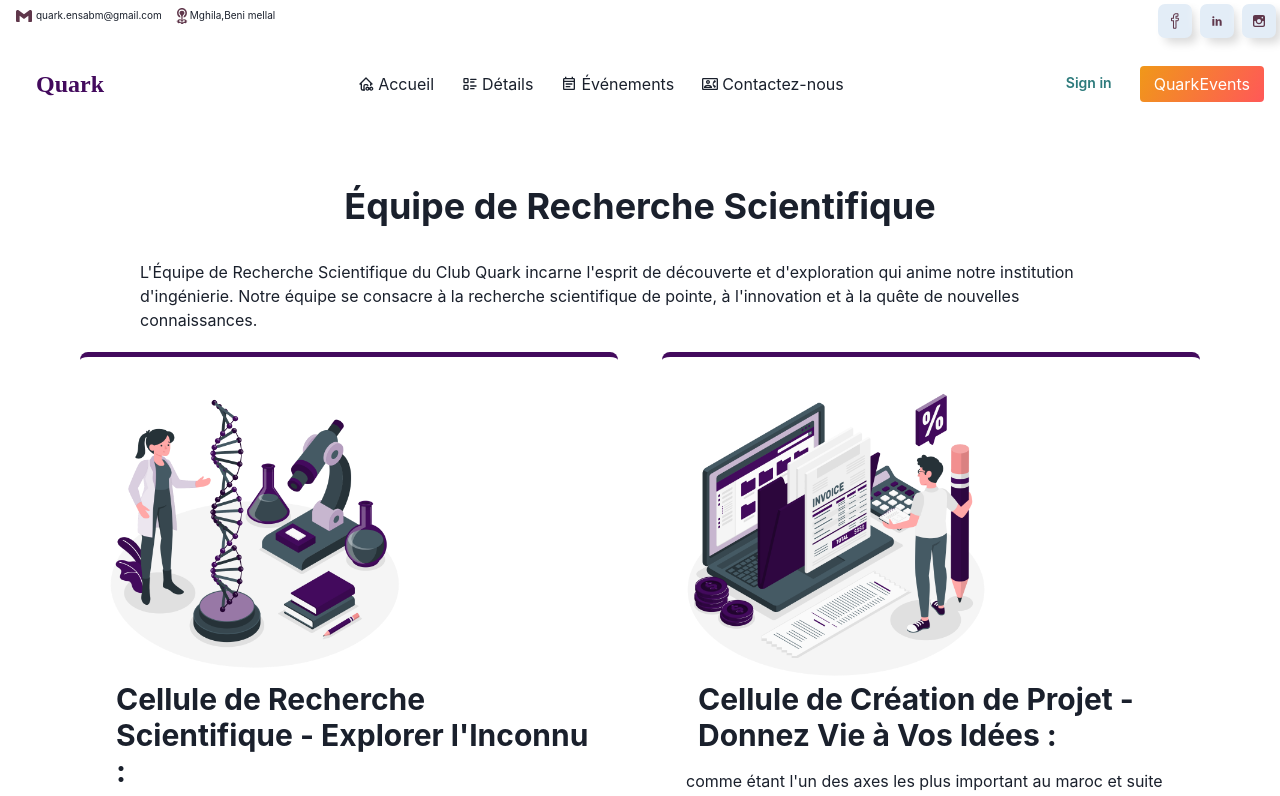
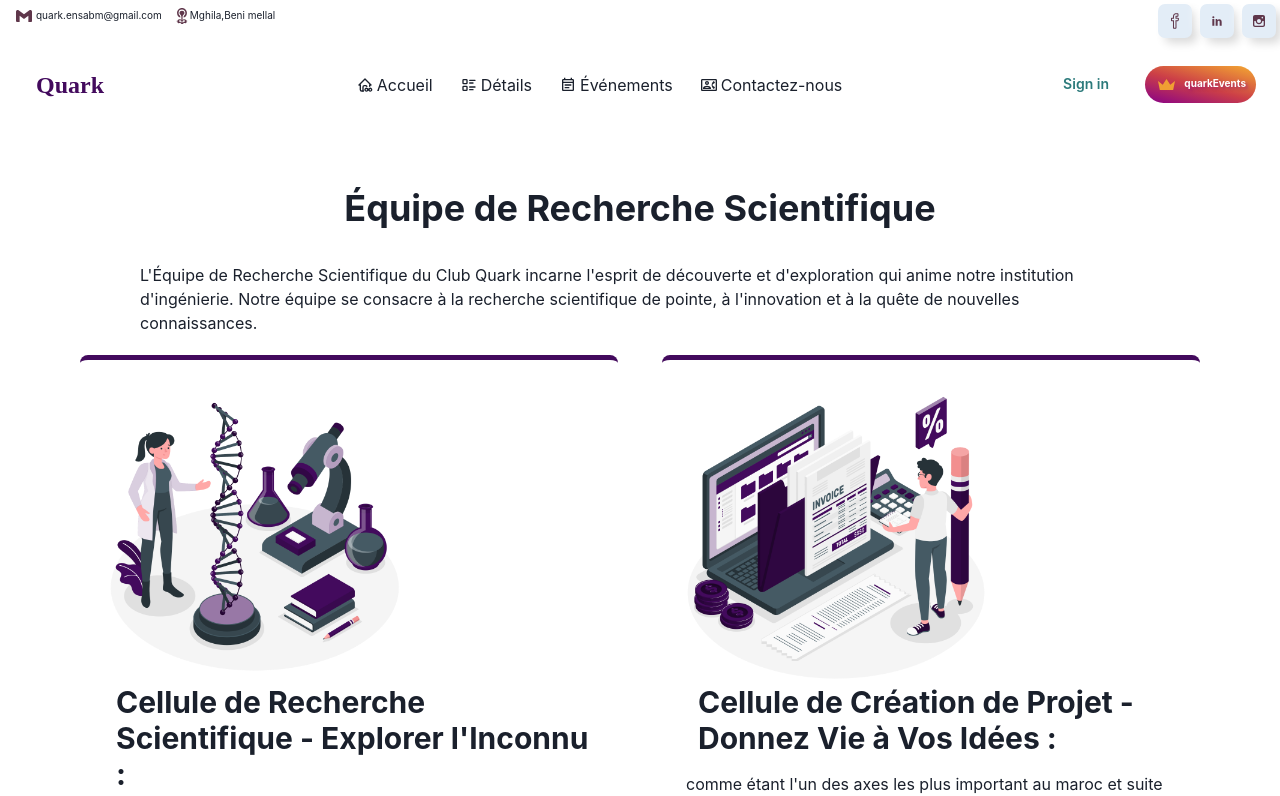
Before and after one commit to LamranI-AL/Quark_platfom-master, a React (Vite) app: page /details in a window 1280 px wide. Shown: the top 796 px of the page. Built offline with nearby package versions, Linux system fonts and the light colour scheme; no server answers.

Commit message:
change same style of navbar and contact page

```diff
--- a/src/components/Css/buuton.css
+++ b/src/components/Css/buuton.css
@@ -67,97 +67,51 @@
 }
 
 /* autre button */
+/* inspired from this svgbackgrounds.com/ */
 .button {
-  position: relative;
-  padding: 6px 14px; /* Reduced padding for smaller size */
-  border-radius: 4px; /* Adjusted border-radius for smaller button */
+  width: fit-content;
+  display: flex;
+  padding: 0.8em 1.1em;
+  gap: 0.4rem;
   border: none;
+  font-weight: bold;
+  border-radius: 30px;
+  cursor: pointer;
+  text-shadow: 2px 2px 3px rgb(136 0 136 / 50%);
+  background: linear-gradient(
+      15deg,
+      #880088,
+      #aa2068,
+      #cc3f47,
+      #de6f3d,
+      #f09f33,
+      #de6f3d,
+      #cc3f47,
+      #aa2068,
+      #880088
+    )
+    no-repeat;
+  background-size: 300%;
+  background-position: left center;
+  transition: background 0.3s ease;
   color: #fff;
-  cursor: pointer;
-  background-image: linear-gradient(-60deg, #ff5858 0%, #f09819 100%);
-  transition: all 0.2s ease;
-  margin-bottom: 7px;
+  padding: 10px;
+  /* margin-bottom: 5px; */
+  font-size: 10px;
 }
 
-.button:active {
-  transform: scale(0.96);
+.button:hover {
+  background-size: 320%;
+  background-position: right center;
 }
 
-.button:before,
-.button:after {
-  position: absolute;
-  content: "";
-  width: 150%;
-  left: 50%;
-  height: 100%;
-  transform: translateX(-50%);
-  z-index: -1000;
-  background-repeat: no-repeat;
+.button:hover svg {
+  fill: #fff;
 }
 
-.button:hover:before {
-  top: -70%;
-  background-image: radial-gradient(circle, #a89215 20%, transparent 20%),
-    radial-gradient(circle, transparent 20%, #13a5be 20%, transparent 30%),
-    radial-gradient(circle, #a3b82d 20%, transparent 20%),
-    radial-gradient(circle, #590cbe 20%, transparent 20%),
-    radial-gradient(circle, transparent 10%, #bd1717 15%, transparent 20%),
-    radial-gradient(circle, #2a7ce8 20%, transparent 20%),
-    radial-gradient(circle, #30e82a 20%, transparent 20%),
-    radial-gradient(circle, #e92c75 20%, transparent 20%),
-    radial-gradient(circle, #914fe7 20%, transparent 20%);
-  background-size: 8% 8%, 15% 15%, 12% 12%, 15% 15%, 14% 14%, 8% 8%, 12% 12%,
-    8% 8%, 14% 14%; /* Reduced background-size for smaller button */
-  background-position: 50% 120%;
-  animation: greentopBubbles 0.6s ease;
+.button svg {
+  padding: 3px;
+  width: 23px;
+  fill: #f09f33;
+  transition: 0.3s ease;
 }
-
-@keyframes greentopBubbles {
-  0% {
-    background-position: 5% 90%, 10% 90%, 10% 90%, 15% 90%, 25% 90%, 25% 90%,
-      40% 90%, 55% 90%, 70% 90%;
-  }
-
-  50% {
-    background-position: 0% 80%, 0% 20%, 10% 40%, 20% 0%, 30% 30%, 22% 50%,
-      50% 50%, 65% 20%, 90% 30%;
-  }
-
-  100% {
-    background-position: 0% 70%, 0% 10%, 10% 30%, 20% -10%, 30% 20%, 22% 40%,
-      50% 40%, 65% 10%, 90% 20%;
-    background-size: 0% 0%, 0% 0%, 0% 0%, 0% 0%, 0% 0%, 0% 0%;
-  }
-}
-
-.button:hover::after {
-  bottom: -70%;
-  background-image: radial-gradient(circle, #ff93db 20%, transparent 20%),
-    radial-gradient(circle, #2ae8df 20%, transparent 20%),
-    radial-gradient(circle, transparent 10%, #71ffbd 15%, transparent 20%),
-    radial-gradient(circle, #2a9ce8 20%, transparent 20%),
-    radial-gradient(circle, #7814fc 20%, transparent 20%),
-    radial-gradient(circle, #73e4f8 20%, transparent 20%),
-    radial-gradient(circle, #f8d3a9 20%, transparent 20%);
-  background-size: 12% 12%, 15% 15%, 14% 14%, 15% 15%, 12% 12%, 15% 15%, 14% 14%; /* Reduced background-size for smaller button */
-  background-position: 50% 0%;
-  animation: greenbottomBubbles 0.6s ease;
-}
-
-@keyframes greenbottomBubbles {
-  0% {
-    background-position: 10% -10%, 30% 10%, 55% -10%, 70% -10%, 85% -10%,
-      70% -10%, 70% 0%;
-  }
-
-  50% {
-    background-position: 0% 80%, 20% 80%, 45% 60%, 60% 100%, 75% 70%, 95% 60%,
-      105% 0%;
-  }
-
-  100% {
-    background-position: 0% 90%, 20% 90%, 45% 70%, 60% 110%, 75% 80%, 95% 70%,
-      110% 10%;
-    background-size: 0% 0%, 0% 0%, 0% 0%, 0% 0%, 0% 0%, 0% 0%;
-  }
-}
--- a/src/components/FormValidation.jsx
+++ b/src/components/FormValidation.jsx
@@ -165,7 +165,7 @@ const FormValidation = () => {
       ) : (
         ""
       )}
-      <FormControl m={5}>
+      <FormControl m={3}>
         <Box p={4} boxShadow={"xl"} borderRadius={20} textAlign="center" mt="8">
           <Heading as={"h4"} mb={4}>
             Drop us a line !
--- a/src/components/NavBar.jsx
+++ b/src/components/NavBar.jsx
@@ -1,5 +1,3 @@
-import ColorModeSwitch from "./ColorModeSwitch";
-
 import {
   Box,
   Button,
@@ -27,7 +25,6 @@ import {
   SignedIn,
   SignedOut,
   UserButton,
-  useUser,
 } from "@clerk/clerk-react";
 import { useEffect, useState } from "react";
 import "./Css/reseauxSocieaux.css";
@@ -49,9 +46,6 @@ const NavBar = () => {
       window.removeEventListener("scroll", handleScroll);
     };
   }, []);
-
-  const { isSignedIn, user, isLoaded } = useUser();
-
   return (
     <div>
       <Flex pl={2}>
@@ -145,6 +139,16 @@ const NavBar = () => {
                 <SignInButton />
               </SignedOut>
             </MenuItem>
+            <MenuItem>
+              <Link to={"https://quark-events-apply.vercel.app/"}>
+                <button class="button">
+                  <svg xmlns="http://www.w3.org/2000/svg" viewBox="0 0 36 24">
+                    <path d="m18 0 8 12 10-8-4 20H4L0 4l10 8 8-12z"></path>
+                  </svg>
+                  up
+                </button>
+              </Link>
+            </MenuItem>
           </MenuList>
         </Menu>
       </Flex>
@@ -218,9 +222,14 @@ const NavBar = () => {
             </Box>
           </Box>
         </SignedIn>
-        <Box mt={2}>
+        <Box p={2}>
           <Link to={"https://quark-events-apply.vercel.app/"}>
-            <button className="button">QuarkEvents</button>
+            <button class="button">
+              <svg xmlns="http://www.w3.org/2000/svg" viewBox="0 0 36 24">
+                <path d="m18 0 8 12 10-8-4 20H4L0 4l10 8 8-12z"></path>
+              </svg>
+              quarkEvents
+            </button>
           </Link>
         </Box>
       </Flex>
--- a/src/pages/ContactUs.jsx
+++ b/src/pages/ContactUs.jsx
@@ -12,7 +12,6 @@ import {
 } from "@chakra-ui/react";
 import { motion } from "framer-motion";
 import Message from "../components/Message";
-import Axios from "axios";
 import {
   SignInButton,
   SignOutButton,
@@ -26,15 +25,16 @@ import { redirect } from "react-router-dom";
 import { Empty } from "antd";
 import contact from "../assets/imges/Contact.png";
 import Footer from "../components/Footer";
+import axios from "axios";
 
 const ContactUs = () => {
   const [users, setUsers] = useState([]);
   useEffect(() => {
-    Axios.get("https://server-back-quark-master-api.vercel.app/message").then(
-      (res) => {
+    axios
+      .get("https://server-back-quark-master-api.vercel.app/message")
+      .then((res) => {
         setUsers(res.data);
-      }
-    );
+      });
   }, [users]);
   const { isSignedIn, user, isLoaded } = useUser();
 
@@ -118,16 +118,16 @@ const ContactUs = () => {
                 <Image
                   src={contact}
                   alt="Image"
-                  w={{ base: "50% ", md: "80%" }}
-                  h={{ base: "50% ", md: "80%" }}
-                  p={10}
-                  m={10}
+                  w="100%"
+                  h="100%"
+                  p={1}
+                  m={2}
                   objectFit="cover"
                 />
               </motion.div>
             </Box>
 
-            <Box flex="1" p="8">
+            <Box flex="1" p="6">
               <FormValidation />
             </Box>
           </SimpleGrid>
```
